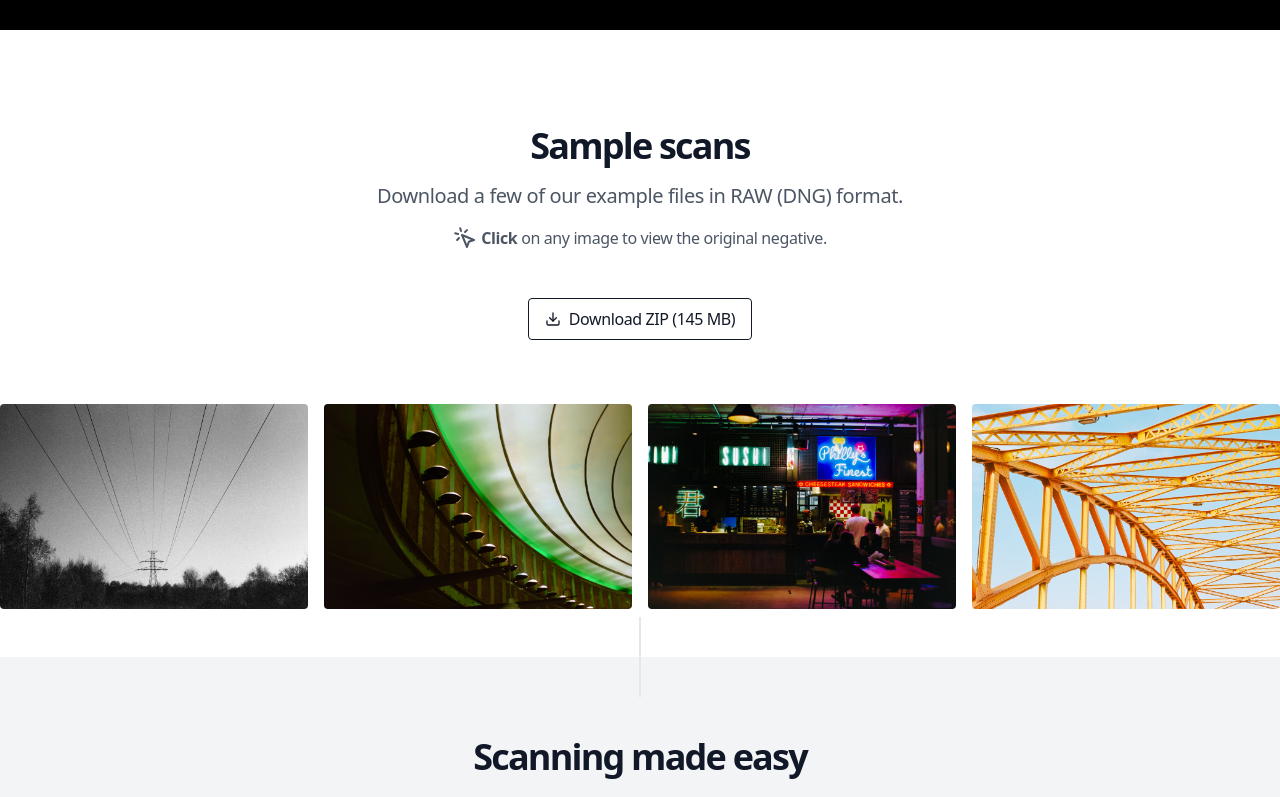
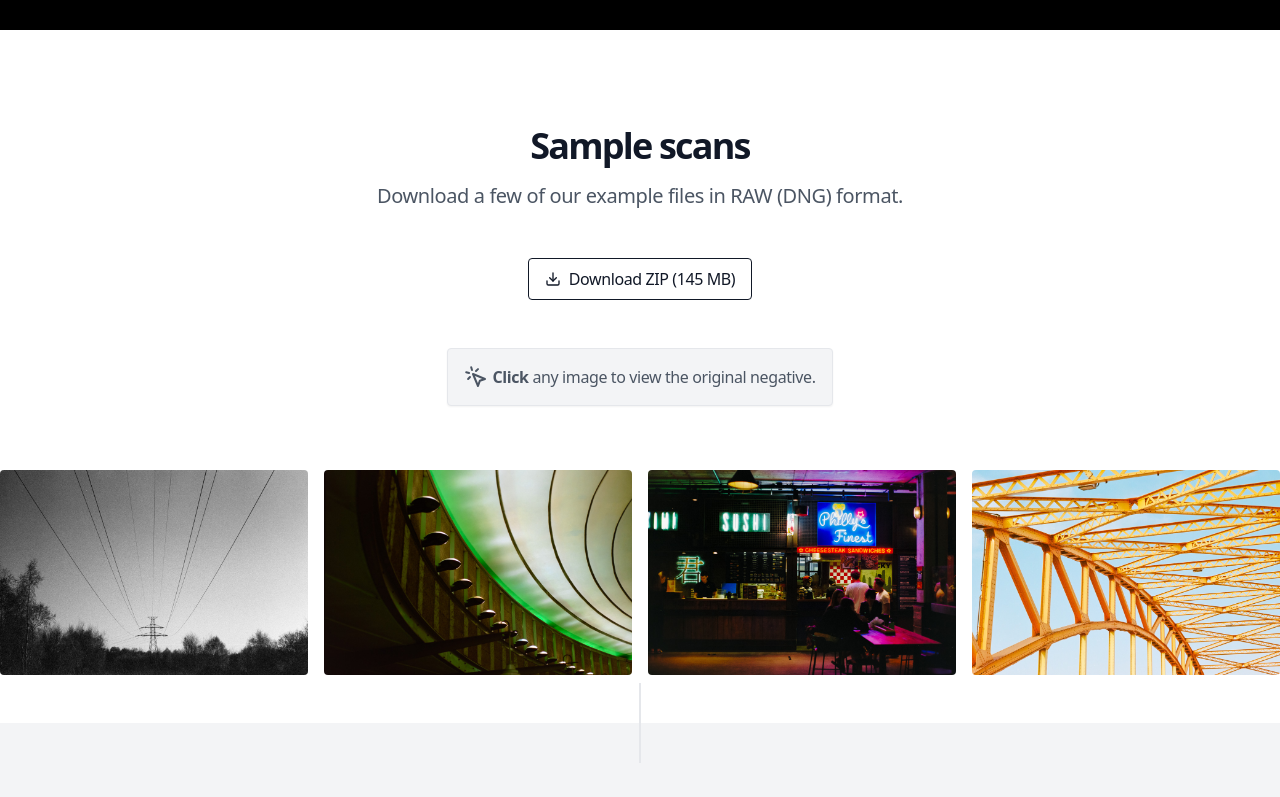
Before and after one commit to jakub-sekula/tonecarrier-old, a Next.js app: page / in a window 1280 px wide. Shown: the part 1020-1817 px from the top of the page. Built offline with nearby package versions, Linux system fonts and the light colour scheme; grey boxes are pictures that could not be loaded.

Commit message:
Improve click hint

```diff
--- a/src/components/gallery.tsx
+++ b/src/components/gallery.tsx
@@ -102,7 +102,7 @@ function PhotoComponent({ photo }: { photo: Photo }) {
       onClick={() => setInvert((prev) => !prev)}
       className={clsx(
         "group md:hover:shadow-xl transition-all duration-200",
-        " w-full shrink-0 md:h-full md:rounded overflow-hidden group relative  md:aspect-[3/2] border md:border-none"
+        " w-full shrink-0 md:h-full rounded overflow-hidden group relative  md:aspect-[3/2] border md:border-none"
       )}
     >
       <div className="md:group-hover:opacity-100 bg-black/20 border border-white/20 shadow-xl backdrop-blur-md z-50 ransition-all duration-200 absolute  top-4 left-4 opacity-0 text-white px-3 py-2 rounded flex flex-col gap-0 text-sm">
@@ -159,21 +159,15 @@ export default function Gallery() {
         data-aos="zoom-y-out"
       >
         {/* Section header */}
-        <div className="max-w-3xl mx-auto text-center pb-12 md:pb-16 flex flex-col gap-4">
+        <div className="max-w-3xl mx-auto text-center pb-8 md:pb-16 flex flex-col gap-4">
           <h2 className="h2">Sample scans</h2>
           <p className="text-lg md:text-xl text-gray-600">
             Download a few of our example files in RAW (DNG) format.
           </p>
-          <div className="flex text-gray-600 mx-auto gap-1 items-center ">
-            <span className="inline-flex gap-1 font-bold items-center">
-            <MousePointerClick className="size-6" />Click
-            </span>{" "}
-            on any image to view the original negative.
-          </div>
           <div
             className="mx-auto sm:max-w-none sm:flex sm:justify-center"
             data-aos="zoom-y-out"
-            data-aos-delay="300"
+            data-aos-delay="600"
           >
             <a
               href="https://mega.nz/file/6XoH3QBD#c8nWI30F2vgC28vI4fEsG7vpXjj8RMaz6NFHLLFYd6U"
@@ -183,6 +177,13 @@ export default function Gallery() {
               <Download className="size-4" />
               Download ZIP (145 MB)
             </a>
+          </div>
+          <div data-aos="zoom-y-out"
+            data-aos-delay="300" className=" mt-8 w-full md:w-auto flex flex-col md:flex-row bg-gray-100 border border-gray-200 p-4 rounded shadow-sm text-gray-600 mx-auto gap-1 items-center ">
+            <span className="inline-flex gap-1 font-bold items-center">
+            <MousePointerClick className="size-6" /><span className="hidden md:inline">Click</span><span className="md:hidden">Tap</span>
+            </span>{" "}
+            any image to view the original negative.
           </div>
         </div>
       </div>
```
